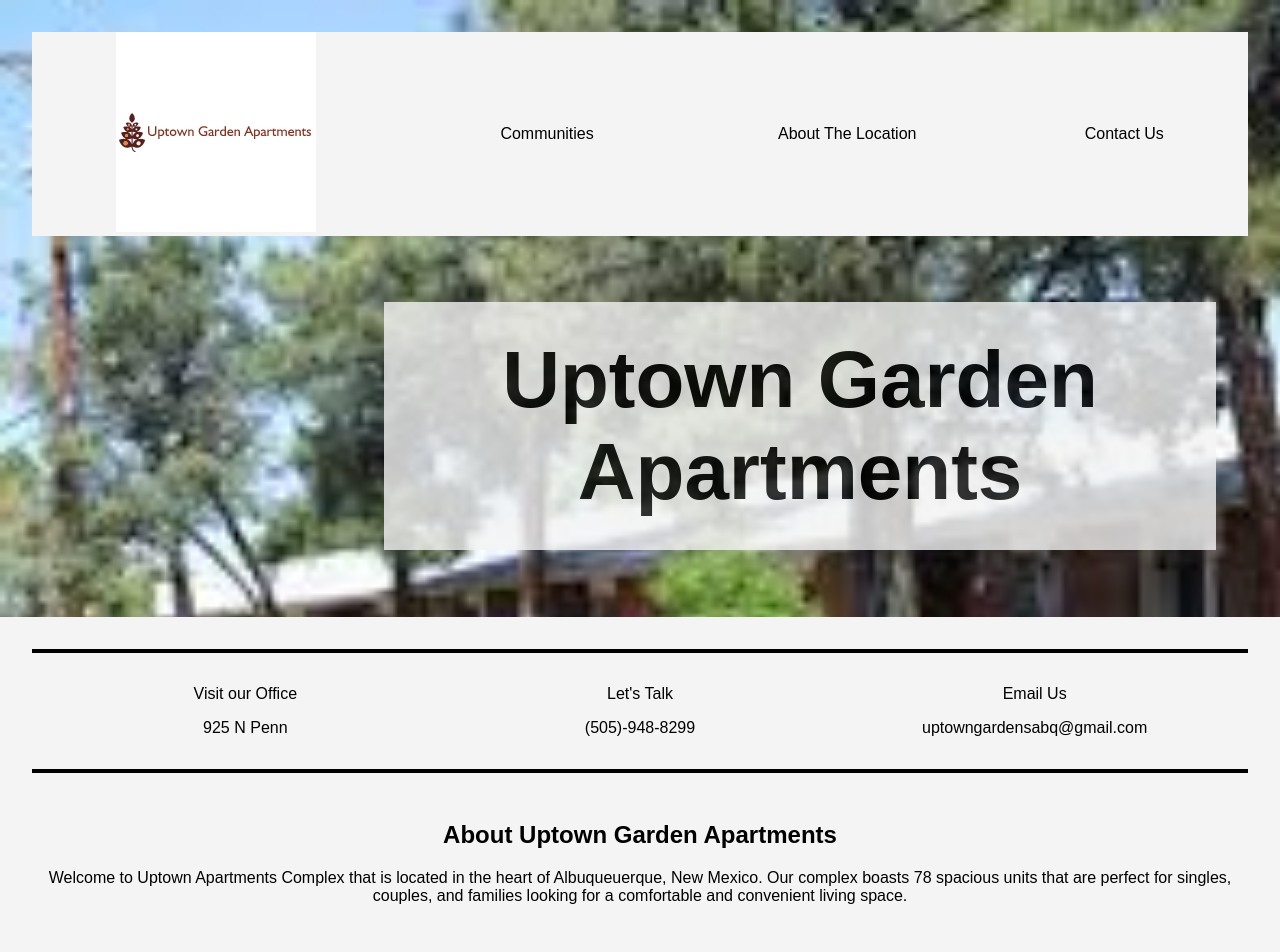
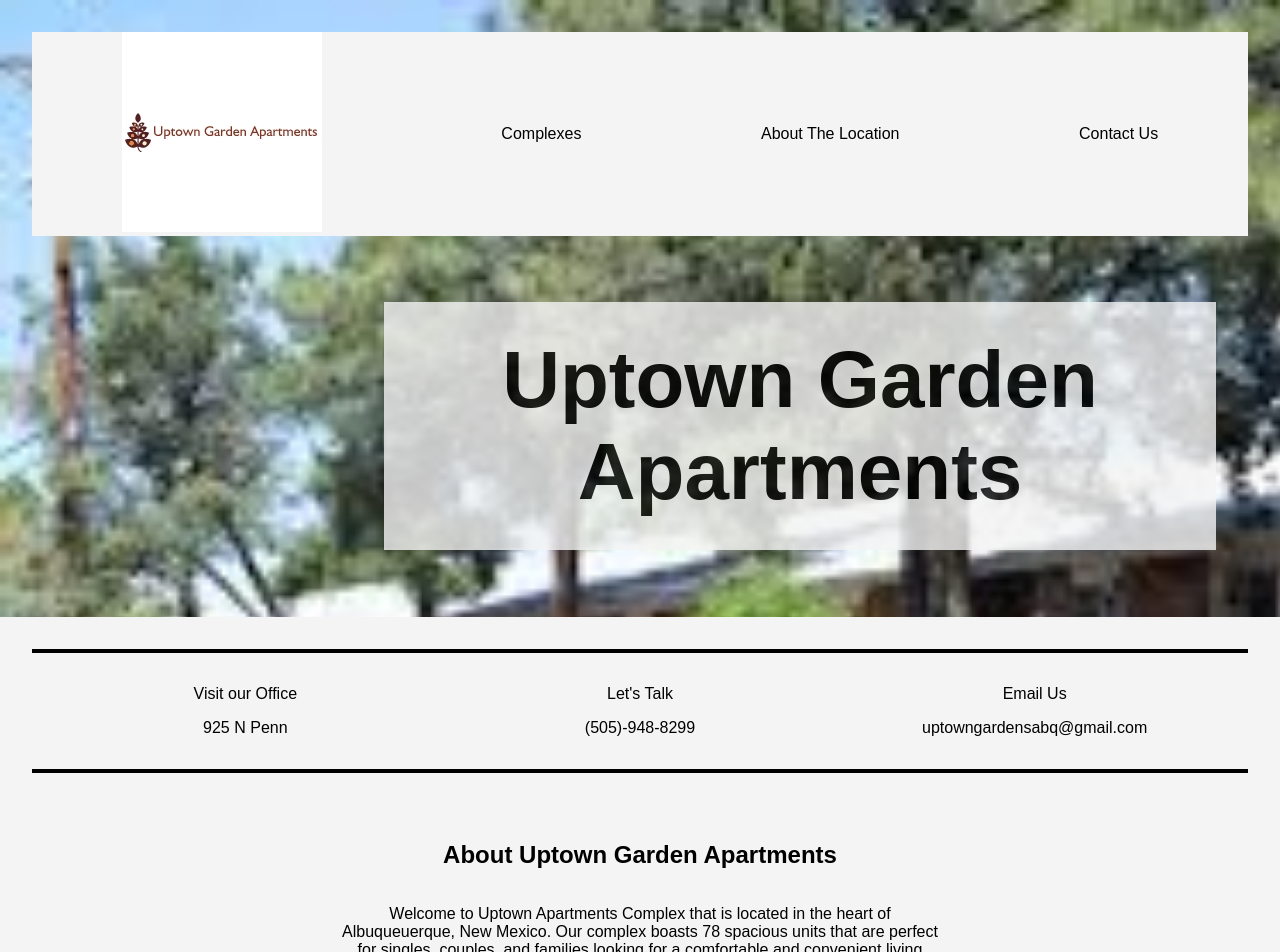
Before and after one commit to piperjarrett/uptown-garden-apartments, a React (Create React App) app: page / in a window 1280 px wide. Shown: the top 952 px of the page. Built offline with nearby package versions, Linux system fonts and the light colour scheme.

Commit message:
add routes

```diff
--- a/src/App/App.js
+++ b/src/App/App.js
@@ -2,12 +2,15 @@ import NavBar from "../NavBar/NavBar";
 import Home from "../Home/Home";
 import "./App.css";
 import Footer from "../Footer/Footer";
+import { Route } from "react-router-dom";
 
 function App() {
   return (
     <section className="App">
       <NavBar />
-      <Home />
+      <Route exact path="/">
+        <Home />
+      </Route>
       <Footer />
     </section>
   );
--- a/src/Home/Home.css
+++ b/src/Home/Home.css
@@ -26,5 +26,12 @@ h1 {
 }
 
 .about-info {
+    display: flex;
+    flex-direction: column;
+    align-items: center;
     margin-top: 3rem;
 }
+
+.about-paragraph {
+    width: 50%;
+}
--- a/src/Home/Home.js
+++ b/src/Home/Home.js
@@ -21,7 +21,7 @@ const Home = () => {
         </div>
         <div className="about-info">
           <h2>About Uptown Garden Apartments</h2>
-          <p>
+          <p className="about-paragraph">
             Welcome to Uptown Apartments Complex that is located in the heart of
             Albuqueuerque, New Mexico. Our complex boasts 78 spacious units that
             are perfect for singles, couples, and families looking for a
--- a/src/NavBar/NavBar.js
+++ b/src/NavBar/NavBar.js
@@ -13,7 +13,7 @@ const NavBar = () => {
         />
       </NavLink>
       <div className="dropdown">
-        <p className="communities">Communities</p>
+        <p className="complex">Complexes</p>
         <div className="dropdown-content">
           <NavLink
             to="/Pennsylvania"
```
